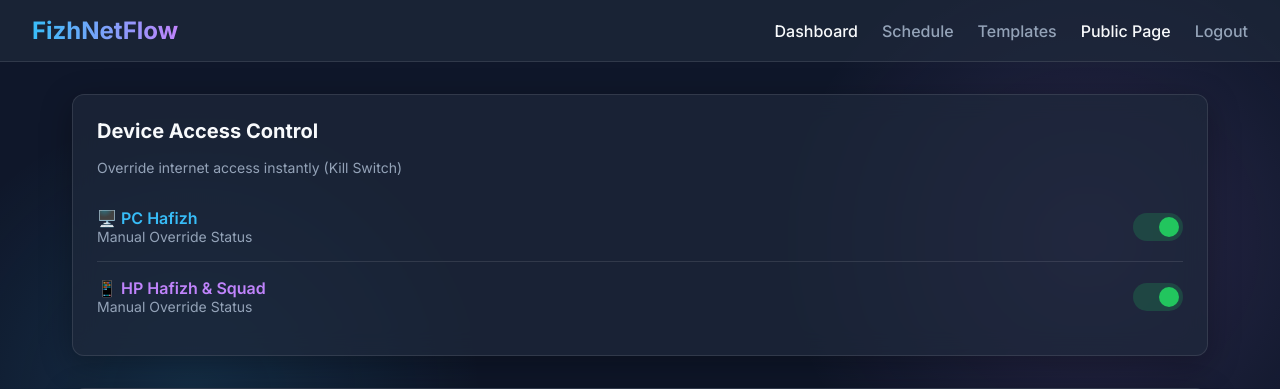
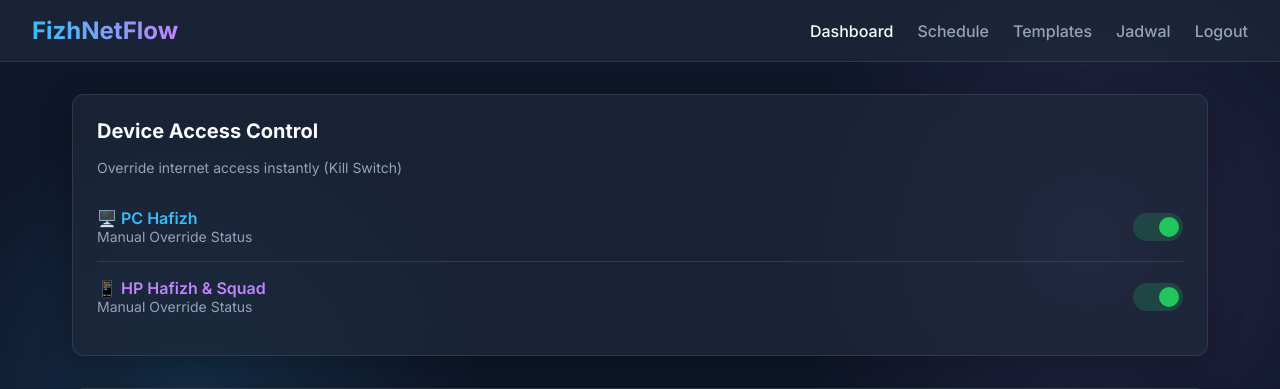
Before and after one commit to asepidung/RB9412nd-Home, a Flask app: page / in a window 1280 px wide. Shown: the top 389 px of the page. Run offline with Flask 3, Linux system fonts and the light colour scheme; the visitor is signed in with stand-in values (Sample User, id 1); some libraries are stand-ins or nearby versions.

Commit message:
Fix navbar link for jadwal

```diff
--- a/templates/dashboard.html
+++ b/templates/dashboard.html
@@ -22,7 +22,7 @@
             <a href="#" id="nav-dashboard">Dashboard</a>
             <a href="#" id="nav-schedule">Schedule</a>
             <a href="#" id="nav-templates">Templates</a>
-            <a href="/jadwal" target="_blank" style="color: var(--neon-green);">Public Page</a>
+            <a href="/jadwal">Jadwal</a>
             <a href="{{ url_for('logout') }}">Logout</a>
         </div>
     </nav>
```
